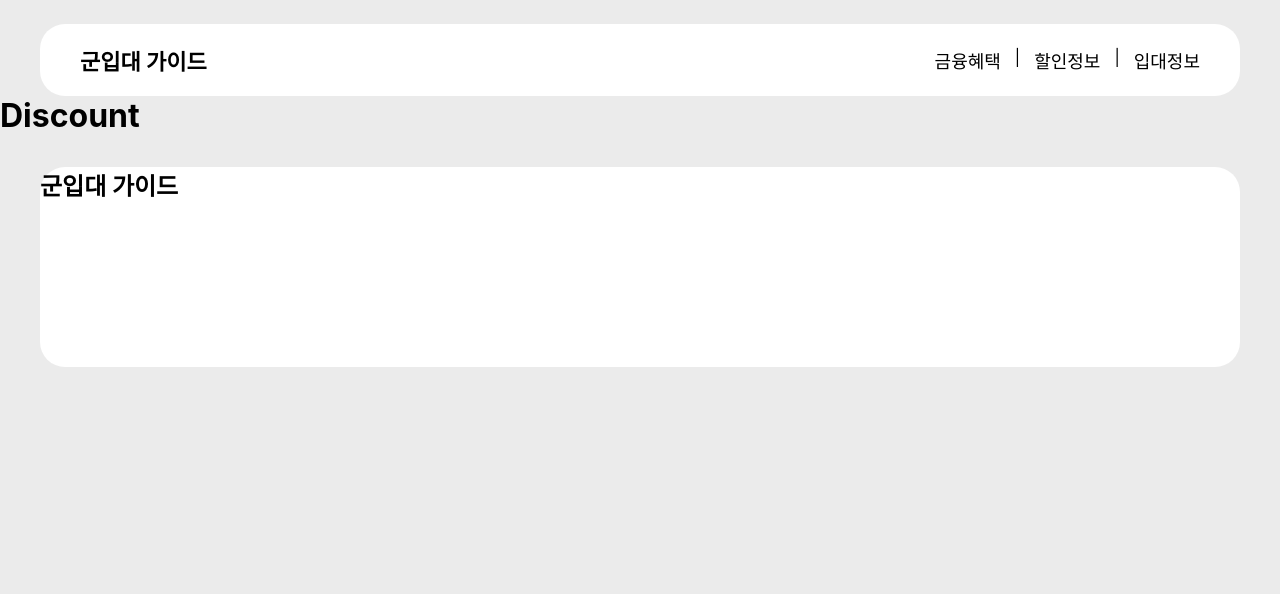
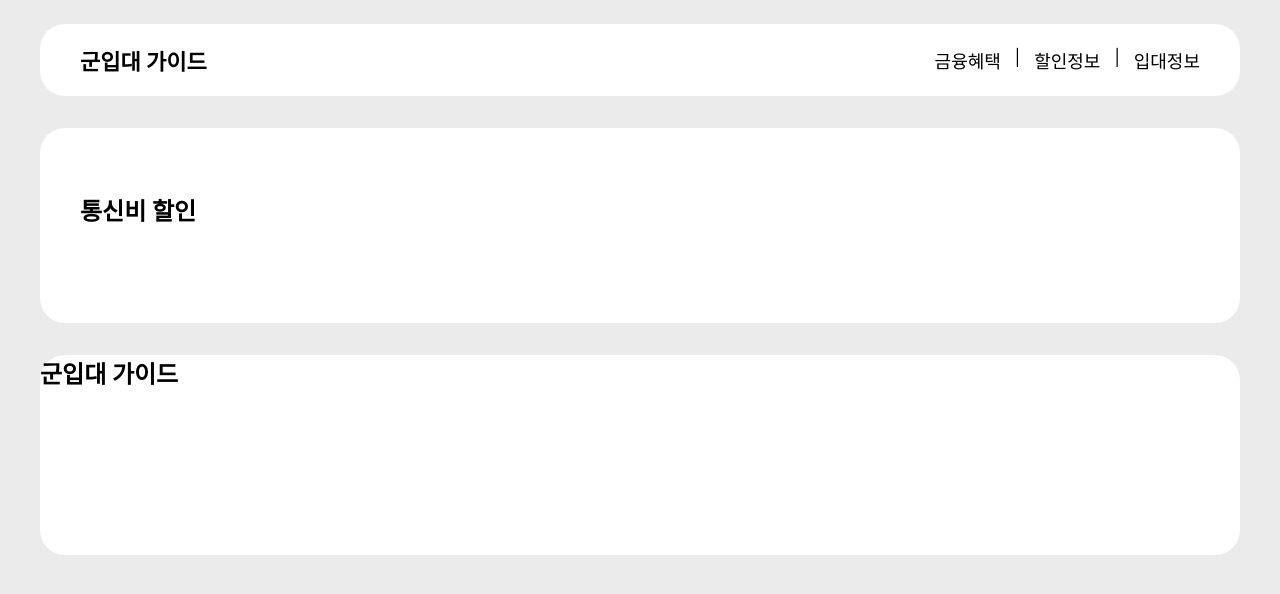
Before and after one commit to k1a11220/goonin, a Gatsby site: page /discount in a window 1280 px wide. Built offline with nearby package versions, Linux system fonts and the light colour scheme; Gatsby itself is replaced by a stand-in of ours.

Commit message:
Separate styles from index

```diff
--- a/src/pages/discount.js
+++ b/src/pages/discount.js
@@ -1,12 +1,19 @@
 import React from "react";
 import Layout from "../layout/layout";
+import Container from "../styles/Container";
+import ContentsWrapper from "../styles/contentsWrapper";
+import Wrapper from "../styles/wrapper";
 
 const DiscountPage = () => {
   return (
     <Layout>
-      <main>
-        <h1>Discount</h1>
-      </main>
+      <Container>
+        <Wrapper>
+          <ContentsWrapper>
+            <h2>통신비 할인</h2>
+          </ContentsWrapper>
+        </Wrapper>
+      </Container>
     </Layout>
   );
 };
--- /dev/null
+++ b/src/styles/container.js
@@ -0,0 +1,11 @@
+import styled from "styled-components";
+
+const Container = styled.main`
+  width: var(--width);
+  background-color: var(--white);
+  border-radius: 25px;
+  margin: 0 auto;
+  margin-top: 32px;
+`;
+
+export default Container;
--- /dev/null
+++ b/src/styles/contentsWrapper.js
@@ -0,0 +1,11 @@
+import styled from "styled-components";
+
+const ContentsWrapper = styled.section`
+  padding-bottom: 64px;
+
+  & h2 {
+    margin-bottom: 32px;
+  }
+`;
+
+export default ContentsWrapper;
--- /dev/null
+++ b/src/styles/wrapper.js
@@ -0,0 +1,7 @@
+import styled from "styled-components";
+
+const Wrapper = styled.div`
+  padding: 64px 40px 0 40px;
+`;
+
+export default Wrapper;
```
Also changed, not shown: src/pages/index.js (+3 -20 lines).
